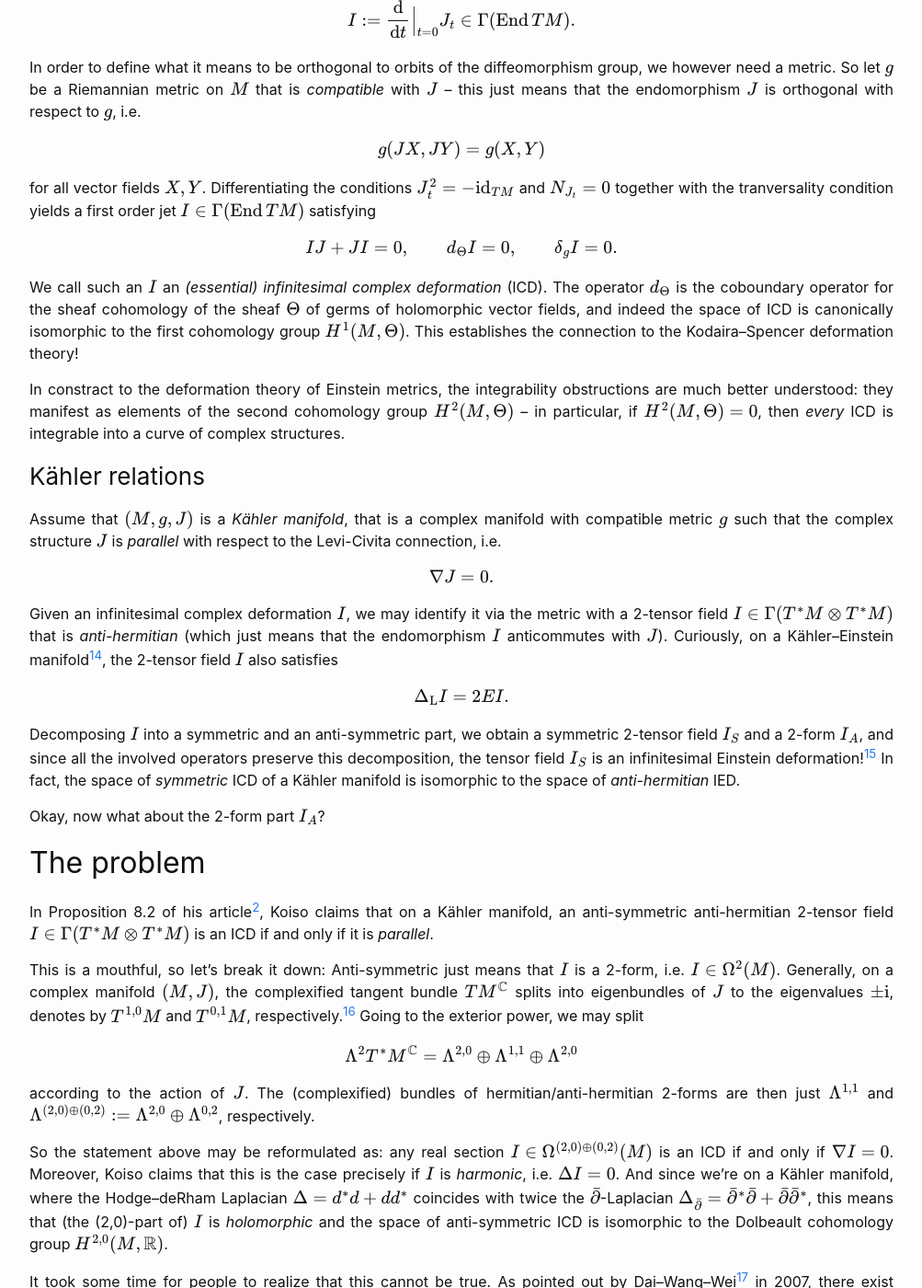
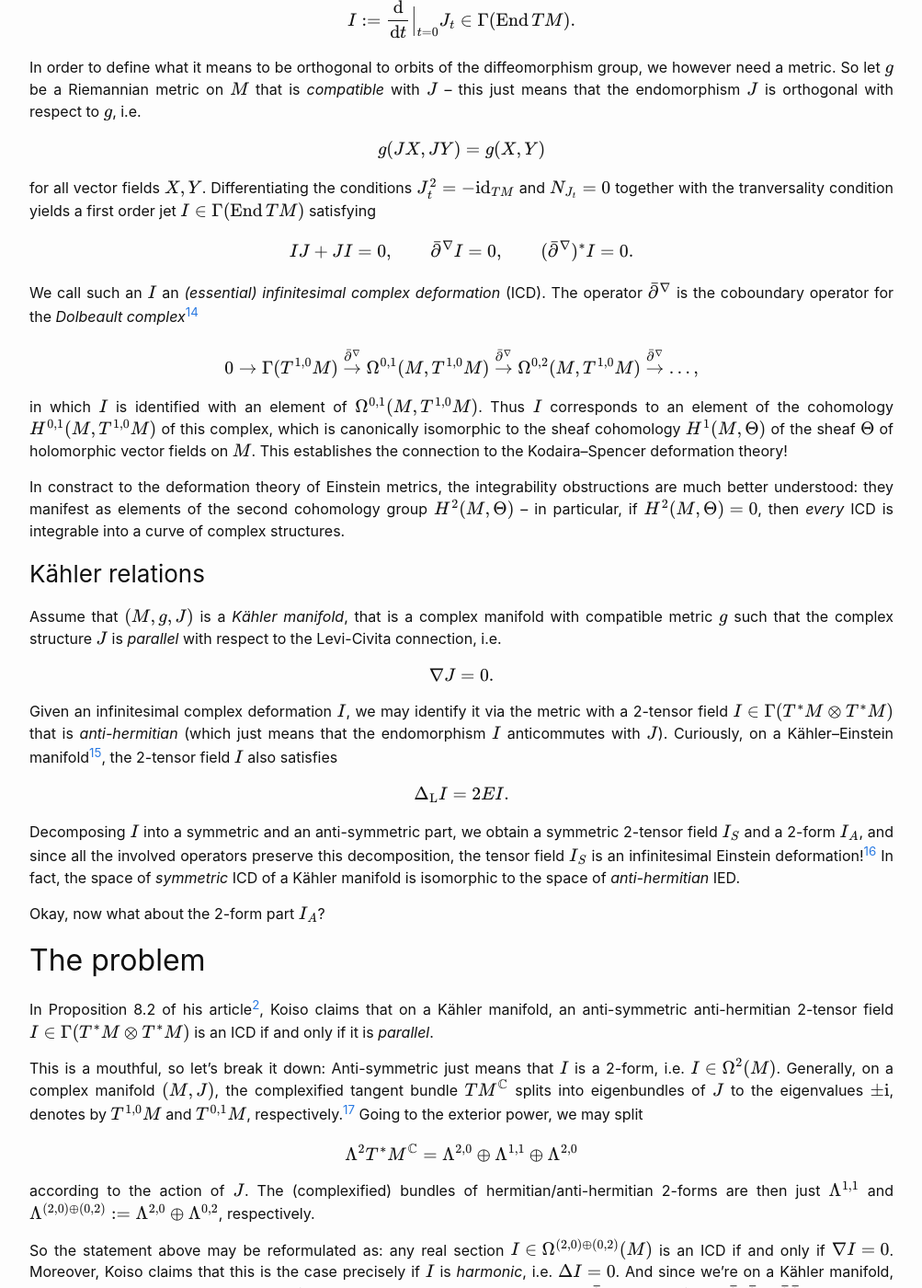
Before and after one commit to PSchwahn/PSchwahn.github.io, a Jekyll site: the page built from _posts/2024-03-02-koiso_inventiones.markdown, in a window 1280 px wide and 1400 px high, scrolled down 2269 px. Shown: the whole window at 92% size, without its empty margins (138-1141 px from the left). Built offline with Jekyll 4.4.1, drawn with Linux system fonts in a browser that asks for light colours; some web fonts are replaced; some of the changed text lies outside the part shown.

Commit message:
small changes in koiso_inventiones

```diff
--- a/_posts/2024-03-02-koiso_inventiones.markdown
+++ b/_posts/2024-03-02-koiso_inventiones.markdown
@@ -67,8 +67,10 @@
 In order to define what it means to be orthogonal to orbits of the diffeomorphism group, we however need a metric. So let $$g$$ be a Riemannian metric on $$M$$ that is _compatible_ with $$J$$ -- this just means that the endomorphism $$J$$ is orthogonal with respect to $$g$$, i.e.
 \\[g(JX,JY)=g(X,Y)\\]
 for all vector fields $$X,Y$$. Differentiating the conditions $$J_t^2=-\id_{TM}$$ and $$N_{J_t}=0$$ together with the tranversality condition yields a first order jet $$I\in\Gamma(\End TM)$$ satisfying
-\\[ IJ+JI=0,\qquad d_\Theta I=0,\qquad\delta_gI=0.\\]
-We call such an $$I$$ an _(essential) infinitesimal complex deformation_ (ICD). The operator $$d_\Theta$$ is the coboundary operator for the sheaf cohomology of the sheaf $$\Theta$$ of germs of holomorphic vector fields, and indeed the space of ICD is canonically isomorphic to the first cohomology group $$H^1(M,\Theta)$$. This establishes the connection to the Kodaira--Spencer deformation theory!
+\\[ IJ+JI=0,\qquad \bar\partial^\nabla I=0,\qquad(\bar\partial^\nabla)^\ast I=0.\\]
+We call such an $$I$$ an _(essential) infinitesimal complex deformation_ (ICD). The operator $$\bar\partial^\nabla$$ is the coboundary operator for the _Dolbeault complex_[^dolbeault]
+\\[ 0\to\Gamma(T^{1,0}M)\stackrel{\bar\partial^\nabla}{\to}\Omega^{0,1}(M,T^{1,0}M)\stackrel{\bar\partial^\nabla}{\to}\Omega^{0,2}(M,T^{1,0}M)\stackrel{\bar\partial^\nabla}{\to}\ldots, \\]
+in which $$I$$ is identified with an element of $$\Omega^{0,1}(M,T^{1,0}M)$$. Thus $$I$$ corresponds to an element of the cohomology $$H^{0,1}(M,T^{1,0}M)$$ of this complex, which is canonically isomorphic to the sheaf cohomology $$H^1(M,\Theta)$$ of the sheaf $$\Theta$$ of holomorphic vector fields on $$M$$. This establishes the connection to the Kodaira--Spencer deformation theory!
 
 In constract to the deformation theory of Einstein metrics, the integrability obstructions are much better understood: they manifest as elements of the second cohomology group $$H^2(M,\Theta)$$ -- in particular, if $$H^2(M,\Theta)=0$$, then _every_ ICD is integrable into a curve of complex structures.
 
@@ -90,9 +92,9 @@
 \\[\Lambda^2T^\ast M^\CC=\Lambda^{2,0}\oplus\Lambda^{1,1}\oplus\Lambda^{2,0}\\]
 according to the action of $$J$$. The (complexified) bundles of hermitian/anti-hermitian 2-forms are then just $$\Lambda^{1,1}$$ and $$\Lambda^{(2,0)\oplus(0,2)}:=\Lambda^{2,0}\oplus\Lambda^{0,2}$$, respectively.
 
-So the statement above may be reformulated as: any real section $$I\in\Omega^{(2,0)\oplus(0,2)}(M)$$ is an ICD if and only if $$\nabla I=0$$. Moreover, Koiso claims that this is the case precisely if $$I$$ is _harmonic_, i.e. $$\Delta I=0$$. And since we're on a Kähler manifold, where the Hodge--deRham Laplacian $$\Delta=d^\ast d+dd^\ast$$ coincides with twice the $$\bar\partial$$-Laplacian $$\Delta_{\bar\partial}=\bar\partial^\ast\bar\partial+\bar\partial\bar\partial^\ast$$, this means that (the (2,0)-part of) $$I$$ is _holomorphic_ and the space of anti-symmetric ICD is isomorphic to the Dolbeault cohomology group $$H^{2,0}(M,\RR)$$.
+So the statement above may be reformulated as: any real section $$I\in\Omega^{(2,0)\oplus(0,2)}(M)$$ is an ICD if and only if $$\nabla I=0$$. Moreover, Koiso claims that this is the case precisely if $$I$$ is _harmonic_, i.e. $$\Delta I=0$$. And since we're on a Kähler manifold, where the Hodge--deRham Laplacian $$\Delta=d^\ast d+dd^\ast$$ coincides with twice the $$\bar\partial$$-Laplacian $$\Delta_{\bar\partial}=\bar\partial^\ast\bar\partial+\bar\partial\bar\partial^\ast$$, this means that (the (2,0)-part of) $$I$$ is _holomorphic_ and the space of anti-symmetric ICD is isomorphic to the Dolbeault cohomology group $$H^{2,0}(M,\CC)$$.
 
-It took some time for people to realize that this cannot be true. As pointed out by Dai--Wang--Wei[^dww] in 2007, there exist examples (complex hyperbolic surfaces) with holomorphic $$2$$-forms (i.e. $$H^{2,0}(M,\RR)\neq0$$) but without ICD!
+It took some time for people to realize that this cannot be true. As pointed out by Dai--Wang--Wei[^dww] in 2007, there exist examples (complex hyperbolic surfaces) with holomorphic $$2$$-forms (i.e. $$H^{2,0}(M,\CC)\neq0$$) but without ICD!
 
 ## The solution
 
@@ -100,8 +102,7 @@
 
 ### Why anti-symmetric ICD are parallel
 
-Let $$I\Omega^{(2,0)\oplus(0,2)}(M)$$ be an ICD, that is $$d_\Theta I=0$$ and $$\delta_gI=0$$.
-<!-- how is \partial_\Theta related to d? -->
+Let $$I\Omega^{(2,0)\oplus(0,2)}(M)$$ be an ICD, that is $$\bar\partial^\nabla I=0$$ and $$(\bar\partial^\nabla)^\ast I=0$$.
  A Weitzenböck formula[^weitz] by Koiso then implies that
 \\[\nabla^\ast\nabla I+2\firstkind I=0,\\]
 where $$\firstkind: \Lambda^2\to\Lambda^2$$ is the _curvature operator of the first kind_ defined from the Riemannian curvature $$R$$ by
@@ -124,7 +125,7 @@
 
 What's more, note that $$\nabla^\ast\nabla$$ is a _positive-semidefinite_ operator. If $$E>0$$, then any harmonic anti-hermitian 2-form $$I$$ would be an eigenform to $$\nabla^\ast\nabla$$ to the eigenvalue $$-2E<0$$, a contradiction! So there cannot even be harmonic anti-hermitian 2-forms for $$E>0$$.
 
-So that settles it: If $$E=0$$, then anti-symmetric ICD are indeed harmonic, i.e. indeed the space of anti-symmetric ICD is isomorphic to $$H^{2,0}(M,\RR)$$. And if $$E\neq0$$, then there are no anti-symmetric ICD at all, irrespective of what $$H^{2,0}(M,\RR)$$ does.
+So that settles it: If $$E=0$$, then anti-symmetric ICD are indeed harmonic, i.e. indeed the space of anti-symmetric ICD is isomorphic to $$H^{2,0}(M,\CC)$$. And if $$E\neq0$$, then there are no anti-symmetric ICD at all, irrespective of what $$H^{2,0}(M,\CC)$$ does.
 
 ### Aftermath
 
@@ -153,6 +154,7 @@
 	\\[N_J(X,Y):=[X,Y]-[JX,JY]+J[JX,Y]+J[X,JY]\\]
 	for vector fields $$X,Y$$. Are you happy now?
 
+[^dolbeault]: I shall not dwell on the origin and meaning of these differential operators, Dolbeault complexes and sheaf cohomology here -- instead, I will return to this topic on some later day.
 [^KE]: That is, a Kähler manifold $$(M,g,J)$$ where the metric $$g$$ is Einstein.
 [^trace]: The tracelessness is an automatic consequence of being anti-hermitian.
 [^complexified]: If you're uneasy with bundle manipulation, consider the following vector space analogue: A linear endomorphism $$J$$ with $$J^2=-\id$$ of a real vector space $$V$$ is never diagonalizable -- but if $$V$$ is complexified, then the complex-linearly extended $$J$$ has eigenvalues $$\pm\i$$, and the eigenspaces are conjugate.
--- a/index.markdown
+++ b/index.markdown
@@ -19,4 +19,4 @@
 
 <br>
 
-<p style="color: #828282;">Latest update: Jul 02 2024</p>
+<p style="color: #828282;">Latest update: Jul 17 2024</p>
```
